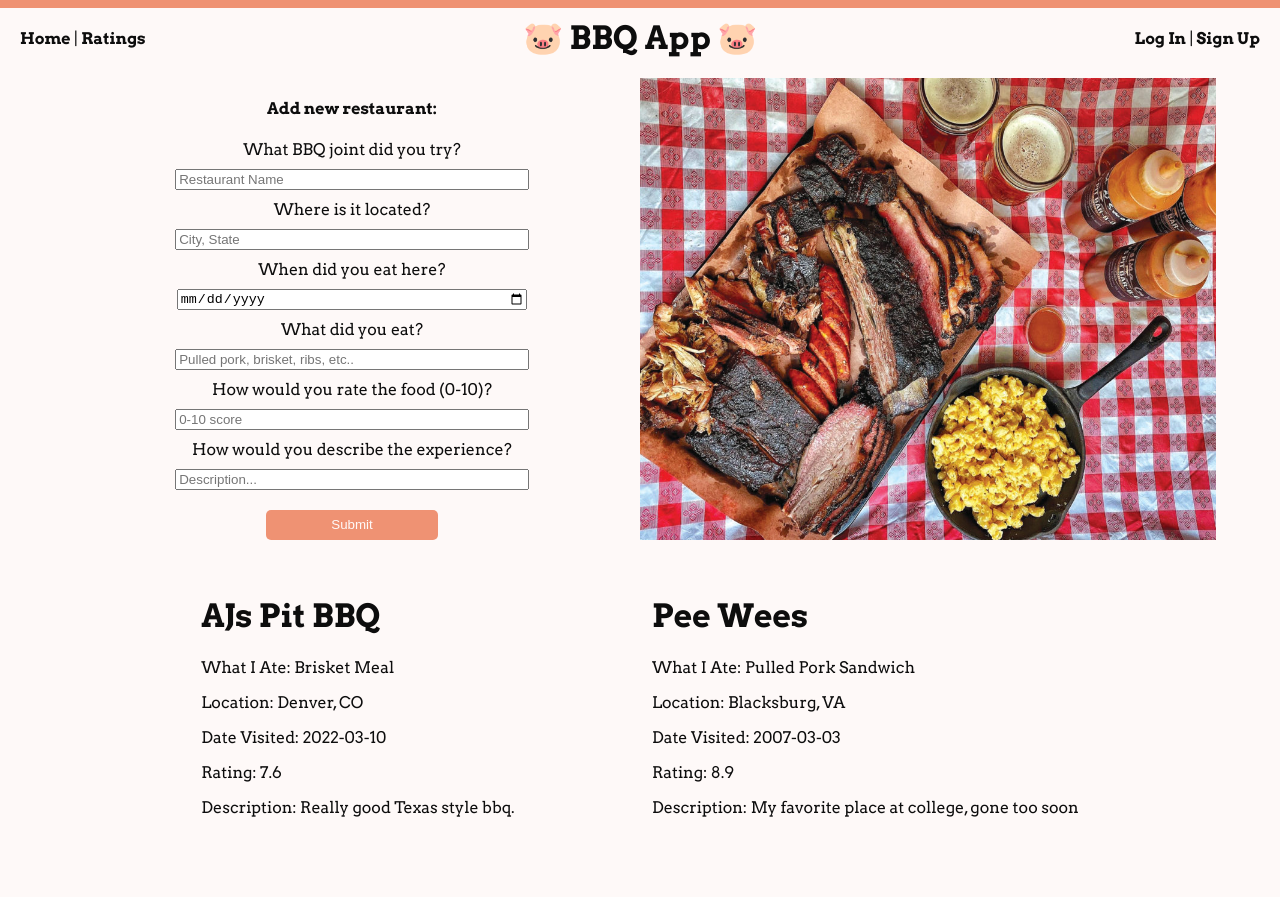
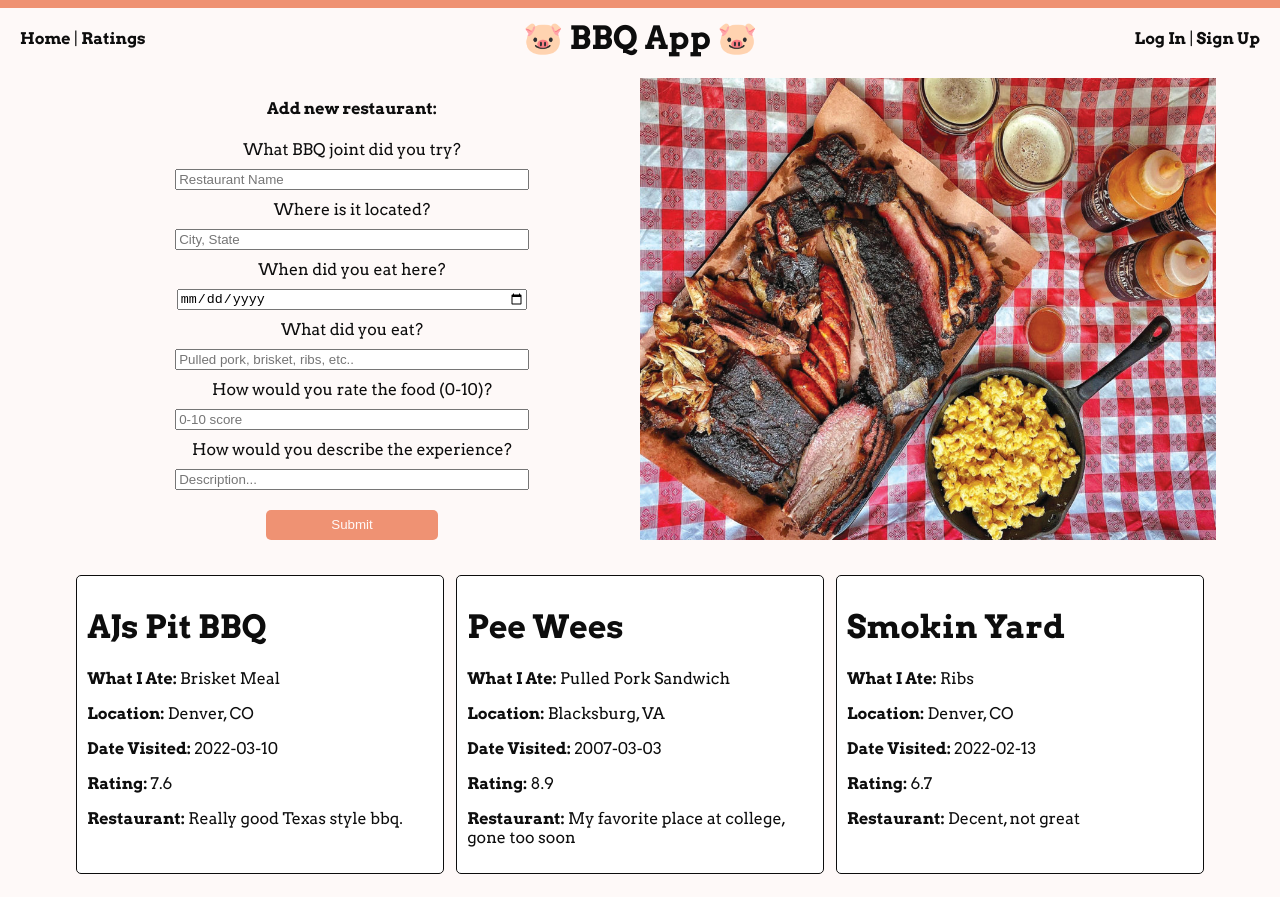
Before and after one commit to tdberg21/661-bbq, a React (Create React App) app: page / in a window 1280 px wide. Shown: the top 897 px of the page. Before the commit the page ends 833 px from the top, so only its background shows below. Built offline with nearby package versions, Linux system fonts and the light colour scheme.

Commit message:
Fixed some things from peer review

```diff
--- a/public/index.html
+++ b/public/index.html
@@ -2,7 +2,7 @@
 <html lang="en">
   <head>
     <meta charset="utf-8" />
-    <link rel="icon" href="../src/assets/pig-icon.png" />
+    <link rel="icon" href="./pig-icon.png" />
     <link rel="preconnect" href="https://fonts.googleapis.com" />
     <link rel="preconnect" href="https://fonts.gstatic.com" crossorigin />
     <link
--- a/src/Components/App/App.js
+++ b/src/Components/App/App.js
@@ -4,25 +4,7 @@ import "./App.css";
 import Header from "../Header/Header";
 import Form from "../Form/Form";
 import RatingsContainer from "../RatingsContainer/RatingsContainer";
-
-const mockRestaurants = [
-  {
-    mealChoice: "Brisket Meal",
-    restaurantName: "AJs Pit BBQ",
-    location: "Denver, CO",
-    dateVisited: "2022-03-10",
-    mealRating: "7.6",
-    experienceDescription: "Really good Texas style bbq.",
-  },
-  {
-    mealChoice: "Pulled Pork Sandwich",
-    restaurantName: "Pee Wees",
-    location: "Blacksburg, VA",
-    dateVisited: "2007-03-03",
-    mealRating: "8.9",
-    experienceDescription: "My favorite place at college, gone too soon",
-  },
-];
+import { mockRestaurants } from "../../assets/mock-data";
 
 class App extends Component {
   constructor(props) {
--- /dev/null
+++ b/src/Components/Ratings/Ratings.css
@@ -0,0 +1,12 @@
+.ratings-card {
+  border: 1px solid #0d0d0d;
+  border-radius: 5px;
+  background-color: white;
+  width: 30%;
+  margin-bottom: 25px;
+  padding: 10px;
+}
+
+.restaurant-bold-text {
+  font-weight: 600;
+}
--- a/src/Components/Ratings/Ratings.js
+++ b/src/Components/Ratings/Ratings.js
@@ -1,12 +1,14 @@
+import "./Ratings.css";
+
 const Ratings = (props) => {
   return (
     <div className="ratings-card">
       <h1>{props.restaurantName}</h1>
-      <p>What I Ate: {props.mealChoice}</p>
-      <p>Location: {props.location}</p>
-      <p>Date Visited: {props.dateVisited}</p>
-      <p>Rating: {props.mealRating}</p>
-      <p>Description: {props.experienceDescription}</p>
+      <p><span className="restaurant-bold-text">What I Ate: </span>{props.mealChoice}</p>
+      <p><span className="restaurant-bold-text">Location: </span> {props.location}</p>
+      <p><span className="restaurant-bold-text">Date Visited: </span> {props.dateVisited}</p>
+      <p><span className="restaurant-bold-text">Rating: </span> {props.mealRating}</p>
+      <p><span className="restaurant-bold-text">Restaurant: </span> {props.experienceDescription}</p>
     </div>
   );
 };
--- a/src/Components/RatingsContainer/RatingsContainer.css
+++ b/src/Components/RatingsContainer/RatingsContainer.css
@@ -4,4 +4,5 @@
   width: 90%;
   margin: 0 auto;
   justify-content: space-evenly;
+  flex-wrap: wrap;
 }
--- /dev/null
+++ b/src/assets/mock-data.js
@@ -0,0 +1,34 @@
+export const mockRestaurants = [
+  {
+    mealChoice: "Brisket Meal",
+    restaurantName: "AJs Pit BBQ",
+    location: "Denver, CO",
+    dateVisited: "2022-03-10",
+    mealRating: "7.6",
+    experienceDescription: "Really good Texas style bbq.",
+  },
+  {
+    mealChoice: "Pulled Pork Sandwich",
+    restaurantName: "Pee Wees",
+    location: "Blacksburg, VA",
+    dateVisited: "2007-03-03",
+    mealRating: "8.9",
+    experienceDescription: "My favorite place at college, gone too soon",
+  },
+  {
+    mealChoice: "Ribs",
+    restaurantName: "Smokin Yard",
+    location: "Denver, CO",
+    dateVisited: "2022-02-13",
+    mealRating: "6.7",
+    experienceDescription: "Decent, not great",
+  },
+  {
+    mealChoice: "Pulled Pork Sandwich",
+    restaurantName: "Roaming Buffalo",
+    location: "Denver, CO",
+    dateVisited: "2022-03-13",
+    mealRating: "6.1",
+    experienceDescription: "Really cool logo. Food is just okay.",
+  },
+];
```
Also changed, not shown: public/pig-icon.png (renamed from src/assets/pig-icon.png), 1 other file (tests, documents, lock files or other folders).
